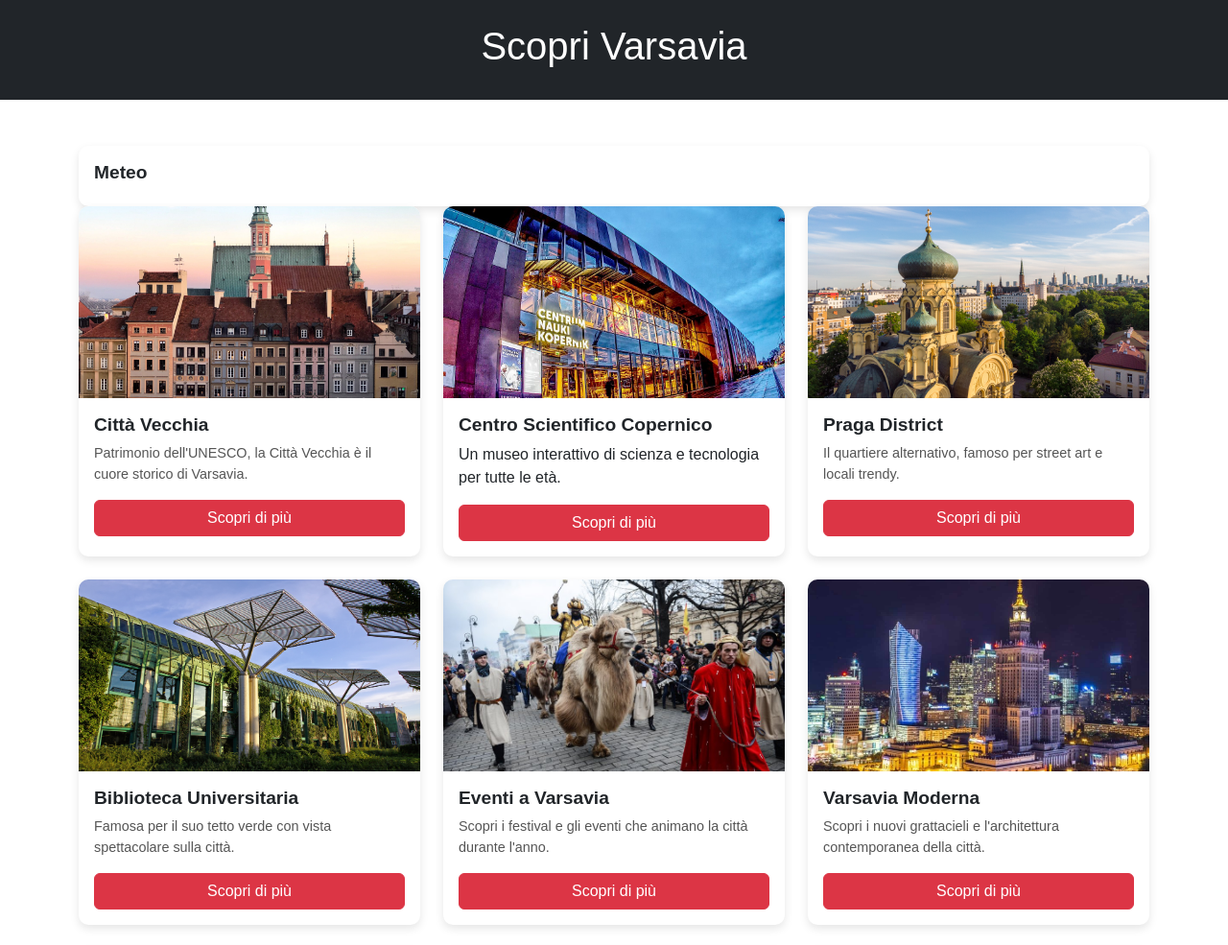
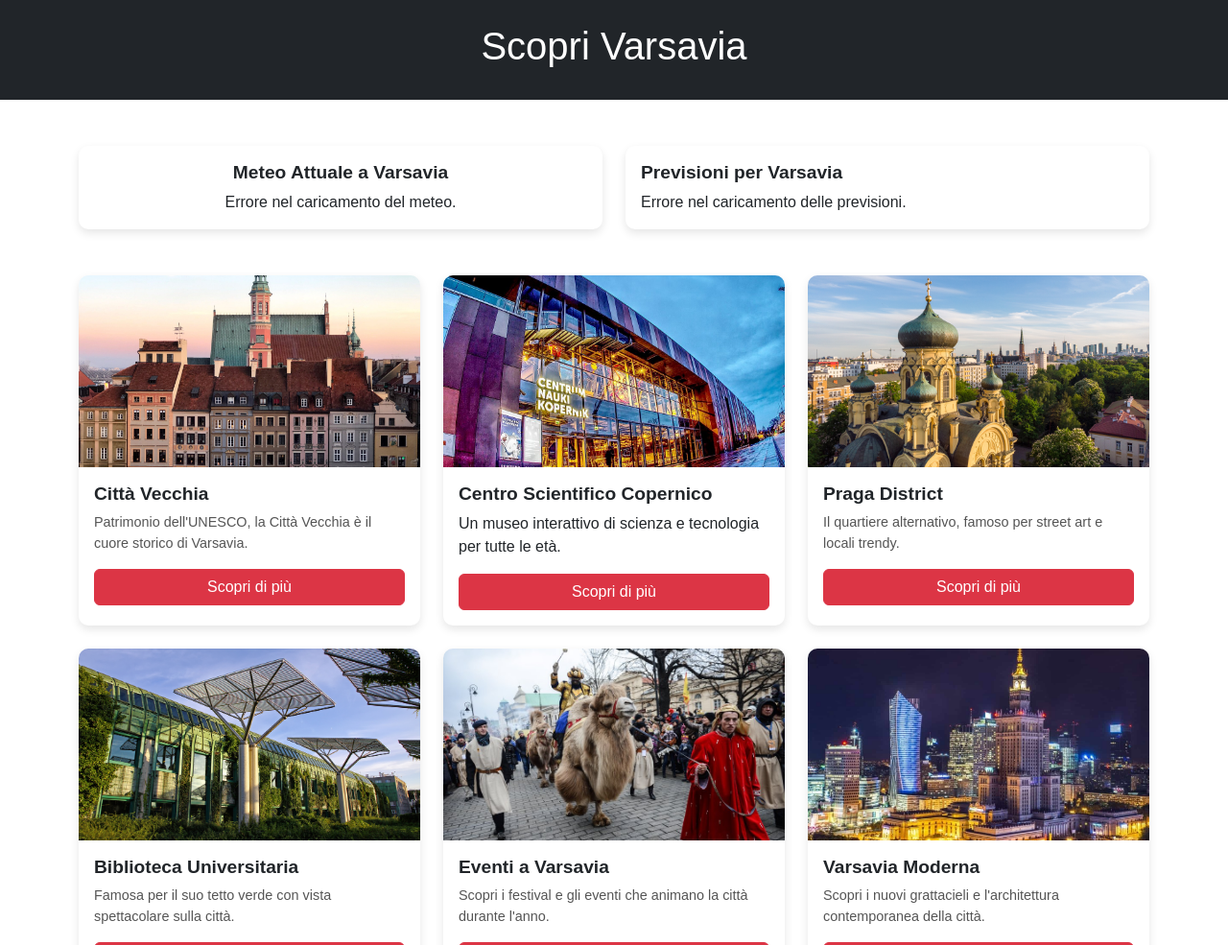
Before and after one commit to MarcoSampietro/Sito_citt-, a Flask app: page / in a window 1280 px wide. Shown: the top 985 px of the page at 96% size. Run offline with Flask 3, Linux system fonts and the light colour scheme.

Commit message:
aggiunte cards meteo

```diff
--- a/static/js/script.js
+++ b/static/js/script.js
@@ -1,6 +1,86 @@
+document.addEventListener('DOMContentLoaded', function () {
+    const apiKey = '50a7aa80fa492fa92e874d23ad061374';
+    const cityId = 756135; // ID di Varsavia
+
+    // Funzione per formattare l'orario
+    function formatTime(timestamp) {
+        return new Date(timestamp * 1000).toLocaleTimeString('it-IT', { hour: '2-digit', minute: '2-digit' });
+    }
+
+    // Funzione per formattare la data
+    function formatDate(timestamp) {
+        return new Date(timestamp * 1000).toLocaleDateString('it-IT', { weekday: 'short', day: 'numeric', month: 'short' });
+    }
+
+    // Richiesta meteo attuale
+    fetch(`https://api.openweathermap.org/data/2.5/weather?id=${cityId}&appid=${apiKey}&units=metric`)
+        .then(response => response.json())
+        .then(data => {
+            const temp = data.main.temp.toFixed(1);
+            const desc = data.weather[0].description;
+            const humidity = data.main.humidity;
+            const wind = data.wind.speed;
+            const pressure = data.main.pressure;
+            const visibility = (data.visibility / 1000).toFixed(1); // Convertito in km
+            const sunrise = formatTime(data.sys.sunrise);
+            const sunset = formatTime(data.sys.sunset);
+            const icon = `https://openweathermap.org/img/wn/${data.weather[0].icon}@2x.png`;
+
+            // Contenuto del meteo attuale
+            const weatherContent = `
+                <img src="${icon}" alt="${desc}" class="mb-2" style="width: 80px; height: 80px;">
+                <p><strong>${temp}°C</strong> - ${desc}</p>
+                <p><strong>Umidità:</strong> ${humidity}%</p>
+                <p><strong>Vento:</strong> ${wind} m/s</p>
+                <p><strong>Pressione:</strong> ${pressure} hPa</p>
+                <p><strong>Visibilità:</strong> ${visibility} km</p>
+                <p><strong>Alba:</strong> ${sunrise} | <strong>Tramonto:</strong> ${sunset}</p>
+            `;
+            document.getElementById('weather-varsavia').innerHTML = weatherContent;
+        })
+        .catch(() => {
+            document.getElementById('weather-varsavia').textContent = "Errore nel caricamento del meteo.";
+        });
+
+    // Richiesta previsioni meteo
+    fetch(`https://api.openweathermap.org/data/2.5/forecast?id=${cityId}&appid=${apiKey}&units=metric`)
+        .then(response => response.json())
+        .then(data => {
+            let forecastContent = '<div class="d-flex flex-column">';
+
+            // Mostrare previsioni per i prossimi 5 giorni (ogni 8 step, circa ogni 24 ore)
+            data.list.forEach((item, index) => {
+                if (index % 8 === 0) {
+                    const date = formatDate(item.dt);
+                    const icon = `https://openweathermap.org/img/wn/${item.weather[0].icon}@2x.png`;
+                    const temp = item.main.temp.toFixed(1);
+                    const desc = item.weather[0].description;
+
+                    forecastContent += `
+                        <div class="d-flex align-items-center mb-3">
+                            <img src="${icon}" alt="${desc}" class="me-3" style="width: 50px; height: 50px;">
+                            <div>
+                                <p class="mb-0"><strong>${date}</strong></p>
+                                <p class="mb-0">${temp}°C - ${desc}</p>
+                            </div>
+                        </div>
+                    `;
+                }
+            });
+
+            forecastContent += '</div>';
+            document.getElementById('forecast-varsavia').innerHTML = forecastContent;
+        })
+        .catch(() => {
+            document.getElementById('forecast-varsavia').textContent = "Errore nel caricamento delle previsioni.";
+        });
+});
+
+
 // Mostra i dettagli di una sezione specifica
 function showDetails(section) {
     document.getElementById('cards-section').style.display = 'none';
+    document.getElementById('weather-cards').style.display = 'none';
     document.getElementById('details-section').style.display = 'block';
 
     let content = '';
@@ -84,5 +164,6 @@
 // Torna alla sezione principale con le cards
 function showCards() {
     document.getElementById('details-section').style.display = 'none';
+    document.getElementById('weather-cards').style.display = 'flex';
     document.getElementById('cards-section').style.display = 'flex';
 }
--- a/templates/index.html
+++ b/templates/index.html
@@ -14,16 +14,32 @@
         </header>
 
         <main class="container my-5">
-        <!-- Card lunga -->
-        <div class="col-12">
+            <!-- Card del meteo -->
+            <div id="weather-cards" class="row">
+                <!-- Card Meteo Attuale -->
+                <div class="col-md-6 mb-4">
                     <div class="card h-100">
-                <div class="card-body">
-                    <h5 class="card-title">Meteo</h5>
-                    <p class="card-text"></p>
+                        <div class="card-body text-center">
+                            <h5 class="card-title">Meteo Attuale a Varsavia</h5>
+                            <div id="weather-varsavia">
+                                <!-- Dati meteo attuale -->
                             </div>
                         </div>
                     </div>
-
+                </div>
+                <!-- Card Previsioni -->
+                <div class="col-md-6 mb-4">
+                    <div class="card h-100">
+                        <div class="card-body">
+                            <h5 class="card-title">Previsioni per Varsavia</h5>
+                            <div id="forecast-varsavia">
+                                <!-- Previsioni  -->
+                            </div>
+                        </div>
+                    </div>
+                </div>
+            </div>
+            <br />
             <!-- Sezione principale delle cards -->
             <div id="cards-section" class="row row-cols-1 row-cols-md-3 g-4">
                 <!-- Card 1 -->
```
Lines whose indentation alone changed are shown as unchanged.
